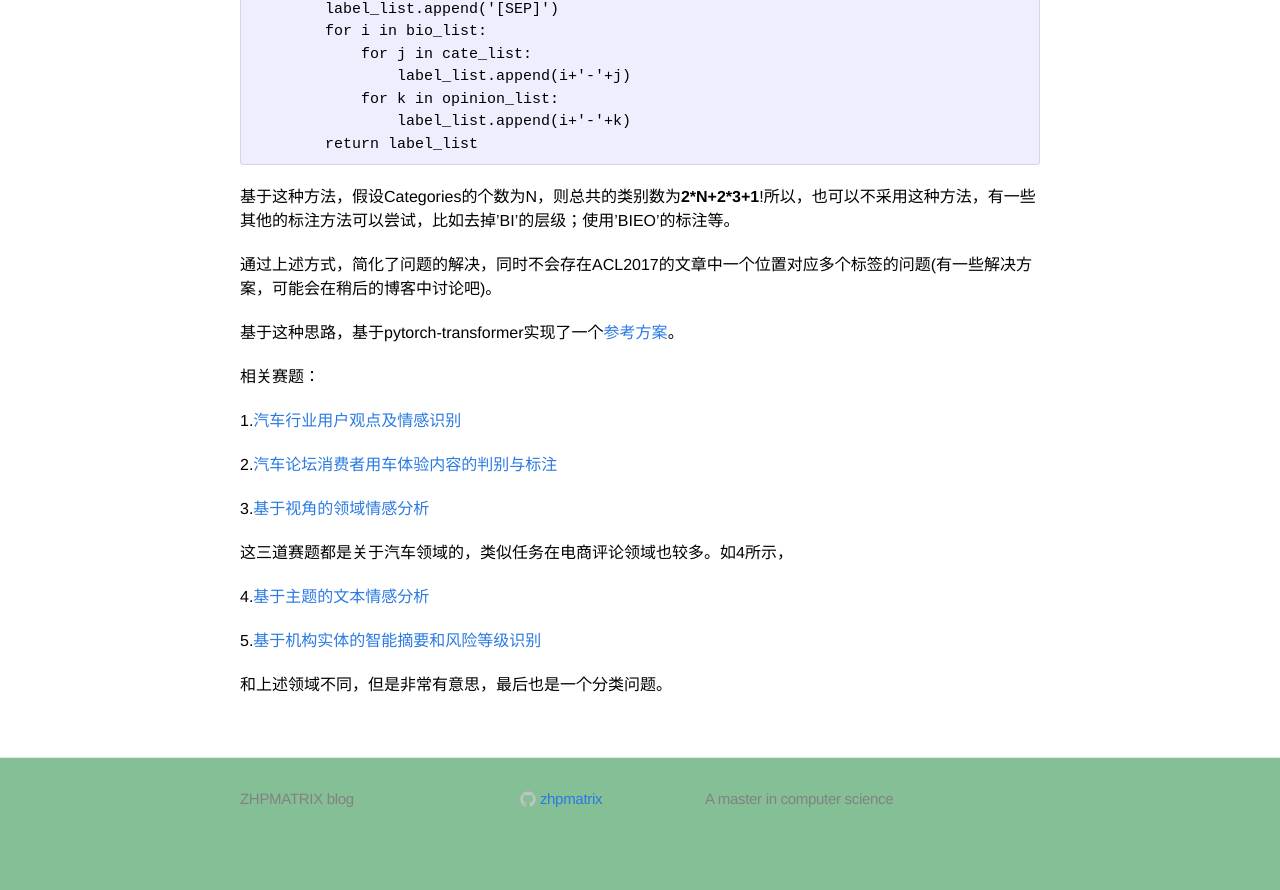
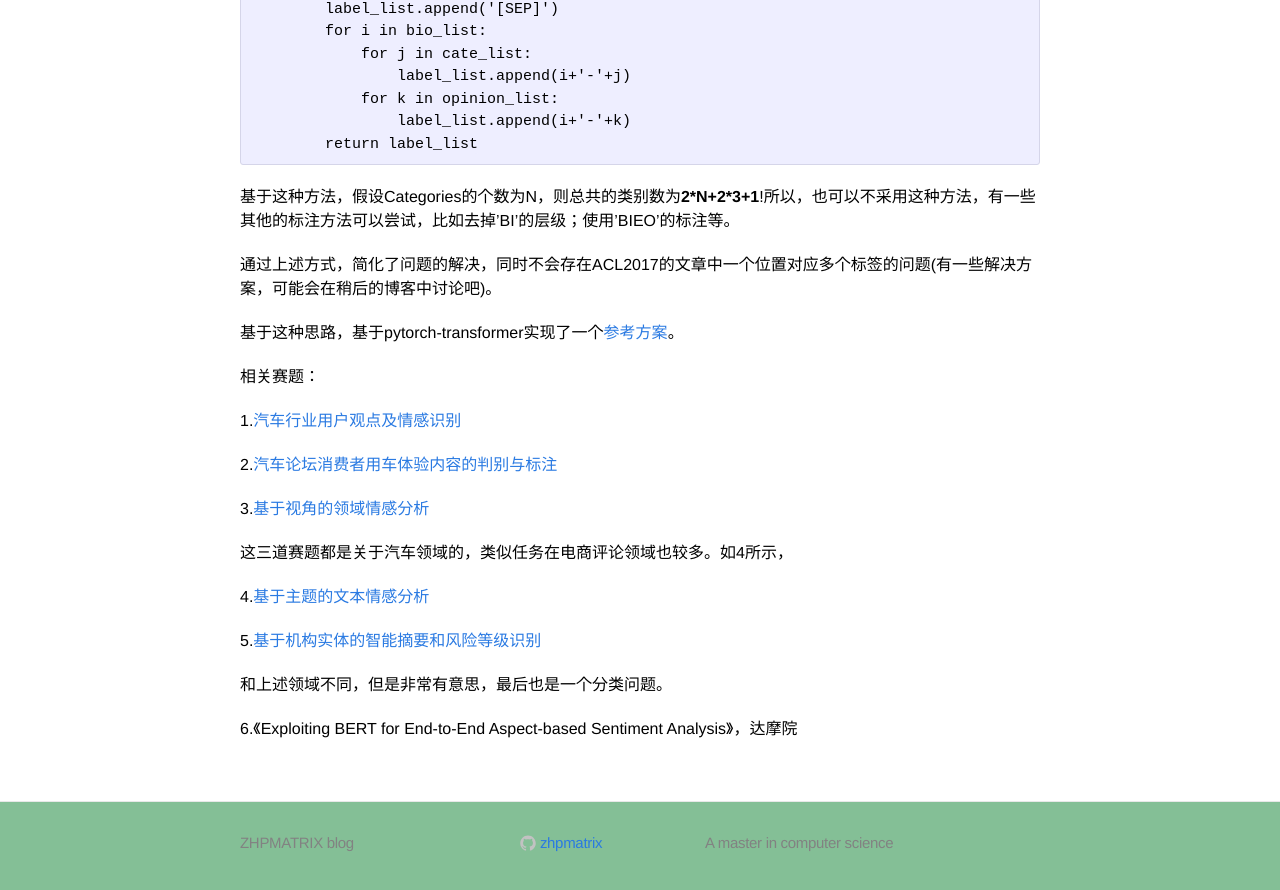
Before and after one commit to zhpmatrix/zhpmatrix.github.io, a Jekyll site: the page built from _posts/2019-07-22-how-to-modeling.md, in a window 1280 px wide and 900 px high, scrolled down 3204 px. Shown: the top 890 px of the window. Built offline with Jekyll 4.4.1, drawn with Linux system fonts in a browser that asks for light colours; comment, search, counter and statistics services are not loaded; before the commit the page ends 4060 px from its top, so only the background shows below that.

Commit message:
Update 2019-07-22-how-to-modeling.md

```diff
--- a/_posts/2019-07-22-how-to-modeling.md
+++ b/_posts/2019-07-22-how-to-modeling.md
@@ -119,3 +119,5 @@ def get_labels(self):
 5.[基于机构实体的智能摘要和风险等级识别](https://www.datafountain.cn/competitions/269/ranking)
 
 和上述领域不同，但是非常有意思，最后也是一个分类问题。
+
+6.《Exploiting BERT for End-to-End Aspect-based Sentiment Analysis》，达摩院
```
